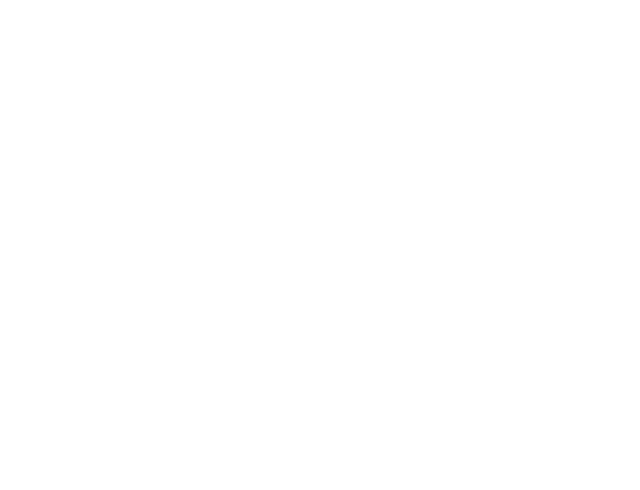
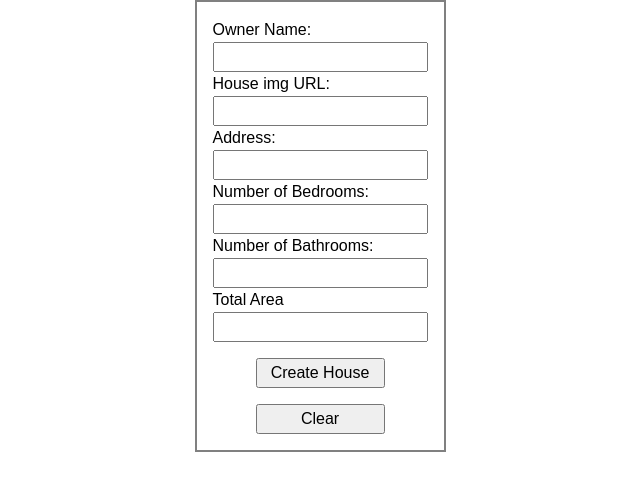
Before and after one commit to Moses2308/Promineo-Houses-Project, a React (Vite) app: page / in a window 1280 px wide. Shown: the top 490 px of the page, without its empty margins (320-960 px from the left). Built offline with nearby package versions, Linux system fonts and the light colour scheme.

Commit message:
completed form post functionality to server

```diff
--- a/src/App.jsx
+++ b/src/App.jsx
@@ -1,8 +1,12 @@
+import { useState } from "react";
+import NewHouseForm from "./components/NewHouseForm";
 import RequestManager from "./requestManager";
 
 function App() {
+  // Beginning of Render
   return (
     <>
+      <NewHouseForm></NewHouseForm>
       <div className="homes-container"></div>
     </>
   );
--- /dev/null
+++ b/src/components/NewHouseForm.jsx
@@ -0,0 +1,56 @@
+import RequestManager from "../requestManager";
+
+export default function NewHouseForm() {
+  function HandleSubmit(event) {
+    event.preventDefault();
+    // logic for default img or user img
+    const defaultImg = "https://www.vinebrookhomes.com/img/default.png";
+    const houseImg = event.target.houseImg.value
+      ? event.target.houseImg.value
+      : defaultImg;
+    // New house to submit to server
+    const NewHouse = {
+      owner: event.target.owner.value,
+      houseImg: houseImg,
+      address: event.target.address.value,
+      numBedrooms: event.target.numBedrooms.value,
+      numBathrooms: event.target.numBathrooms.value,
+      totalArea: event.target.totalArea.value,
+    };
+    //Posting to server
+    RequestManager.postHouse(NewHouse);
+  }
+
+  return (
+    <form action="#" id="newHouseForm" onSubmit={HandleSubmit}>
+      <label htmlFor="owner">Owner Name: </label>
+      <input type="text" id="owner" name="owner" />
+
+      <label htmlFor="houseImg">House img URL: </label>
+      <input type="text" id="houseImg" name="houseImg" />
+
+      <label htmlFor="address">Address: </label>
+      <input type="text" id="address" name="address" required />
+
+      <label htmlFor="numBedrooms">Number of Bedrooms: </label>
+      <input type="number" name="numBedrooms" id="numBedrooms" required />
+
+      <label htmlFor="numBathrooms">Number of Bathrooms: </label>
+      <input type="number" name="numBathrooms" id="numBathrooms" required />
+
+      <label htmlFor="totalArea">Total Area</label>
+      <input type="number" name="totalArea" id="totalArea" required />
+
+      <button type="submit">Create House</button>
+      <button type="reset">Clear</button>
+    </form>
+  );
+}
+
+/*
+
+TODO:
+
+form should reset the state of the application for list of houses
+
+*/
--- a/src/requestManager.js
+++ b/src/requestManager.js
@@ -4,4 +4,15 @@ export default class RequestManager {
     const houseData = await response.json();
     return houseData;
   }
+
+  static async postHouse(houseObject) {
+    const fetchOptions = {
+      method: "POST",
+      headers: {
+        "Content-Type": "application/json",
+      },
+      body: JSON.stringify(houseObject),
+    };
+    await fetch("http://localhost:5000/homes", fetchOptions);
+  }
 }
--- /dev/null
+++ b/src/stylesheets/NewHouseForm.css
@@ -0,0 +1,15 @@
+#newHouseForm {
+  border: 2px solid grey;
+  width: fit-content;
+  margin: 0 auto;
+  padding: 1rem;
+}
+#newHouseForm label {
+  display: block;
+}
+#newHouseForm button {
+  display: block;
+  width: 60%;
+  margin: 0 auto;
+  margin-top: 1rem;
+}
--- a/src/stylesheets/index.css
+++ b/src/stylesheets/index.css
@@ -1,4 +1,8 @@
 @import url(./reset.css);
+@import url(./NewHouseForm.css);
+body {
+  font-family: Arial, Helvetica, sans-serif;
+}
 #root {
   min-height: 100vh;
 }
```
